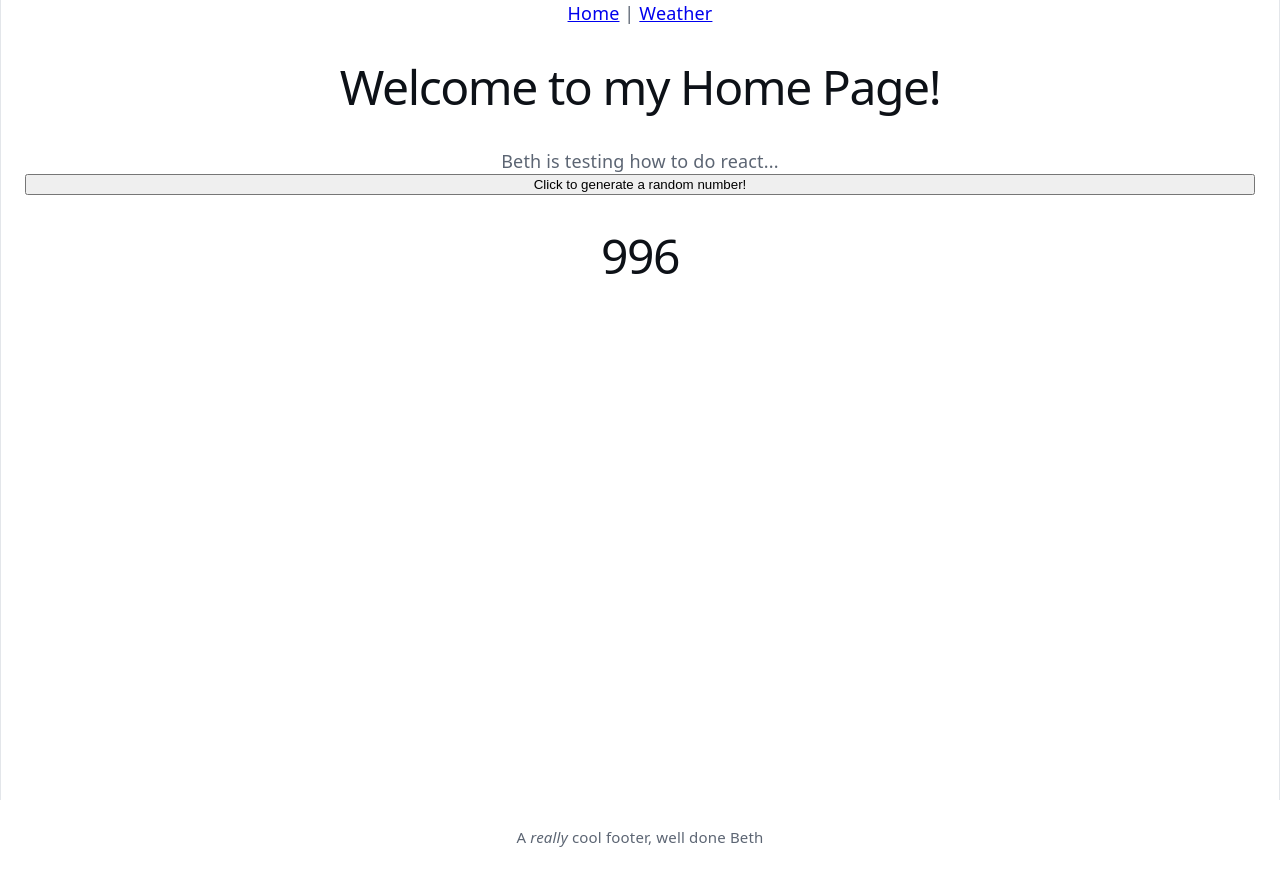
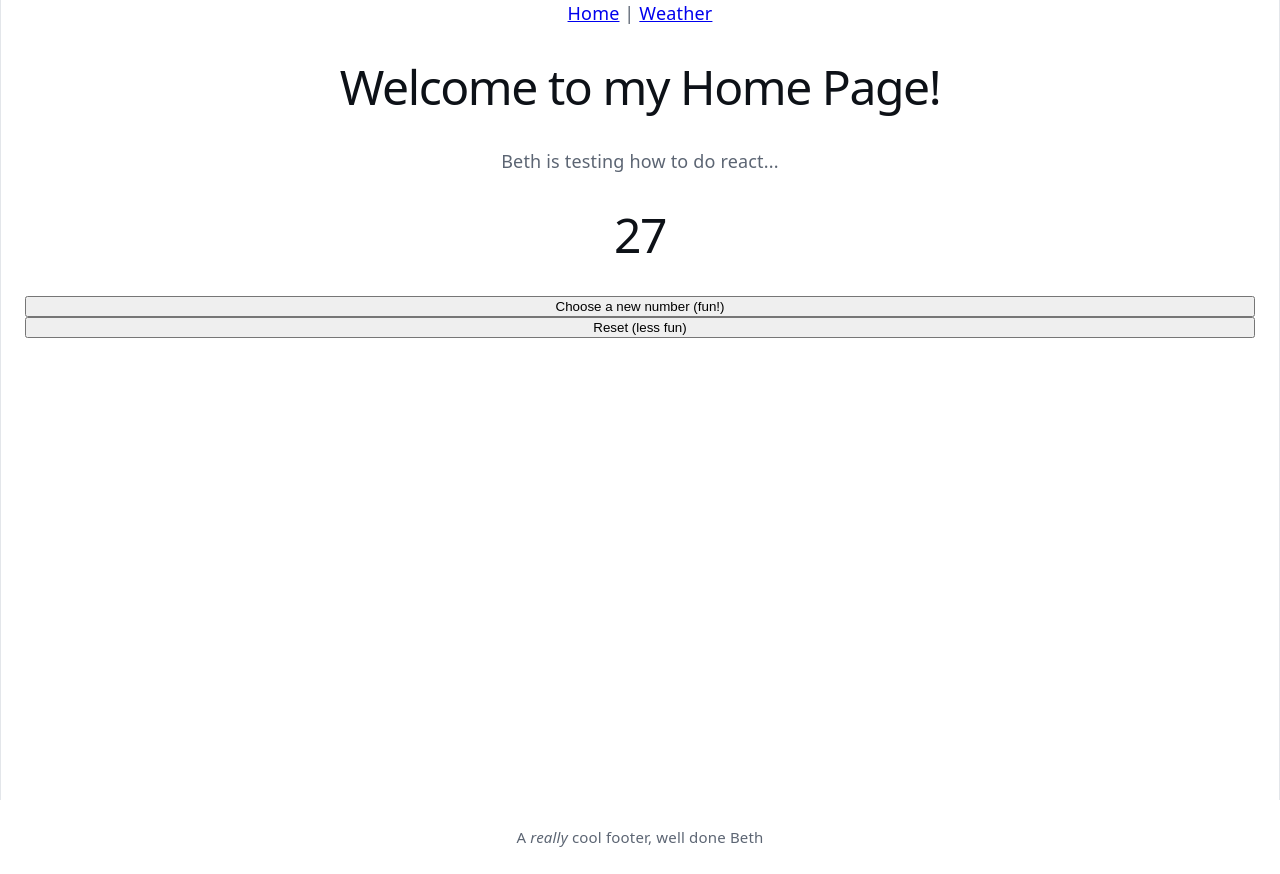
Before and after one commit to bethclarke-s/ns-met-office-weather, a React (Vite) app in the folder metoffice/: page / in a window 1280 px wide. Both pictures are taken after a click on the button "Click to generate a random number!". Built offline with nearby package versions, Linux system fonts and the light colour scheme.

Commit message:
Added random number generator and reset buttons

```diff
--- a/metoffice/src/Home.tsx
+++ b/metoffice/src/Home.tsx
@@ -3,22 +3,33 @@ import './index.css'
 
 function Home() {
   const [randomNumber, setRandomNumber] = useState<number>();
+  const [randomNumberButtonVisible, setRandomNumberButtonVisible] = useState<boolean>(true);
 
   const updateRandomNumber = (): React.ReactElement => {
     const num = Math.floor((Math.random() * 1000)+1);
     setRandomNumber(num);
-    console.log(randomNumber)
   }
 
   const updateRandomNumberButtonVisible = (): React.ReactElement => {
     setRandomNumberButtonVisible(!randomNumberButtonVisible);
   }
 
+  const handleRandomButtonClick = (): React.ReactElement => {
+    updateRandomNumber();
+    updateRandomNumberButtonVisible();
+  }
+
   return <>
   <h1>Welcome to my Home Page!</h1>
   <p> Beth is testing how to do react...</p>
-  <button onClick = {updateRandomNumber}> Click to generate a random number! </button>
-  <h1>{randomNumber}</h1>
+  {randomNumberButtonVisible ? (
+    <button onClick = {handleRandomButtonClick}> Click to generate a random number! </button>
+    ) : (
+    <>
+      <h1>{randomNumber}</h1>
+      <button onClick = {updateRandomNumber}> Choose a new number (fun!)</button>
+      <button onClick = {updateRandomNumberButtonVisible}> Reset (less fun) </button>
+    </>)}
   </>;
 }
 
```
